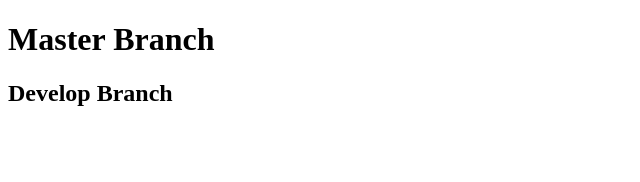
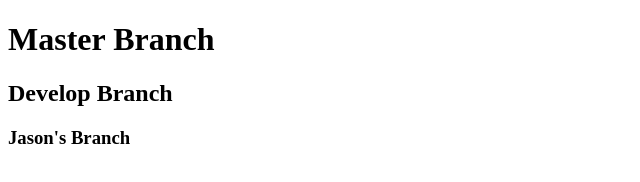
Before and after one commit to liminalpup/teamGit, a plain HTML site: page index.html in a window 1280 px wide. Shown: the whole page, without its empty margins (0-640 px from the left). Drawn offline with Linux system fonts and the light colour scheme.

Commit message:
Jasons branch

```diff
--- a/index.html
+++ b/index.html
@@ -8,5 +8,6 @@
 <body>
     <h1>Master Branch</h1>
     <h2>Develop Branch</h2>
+    <h3>Jason's Branch</h3>
 </body>
 </html>
```
